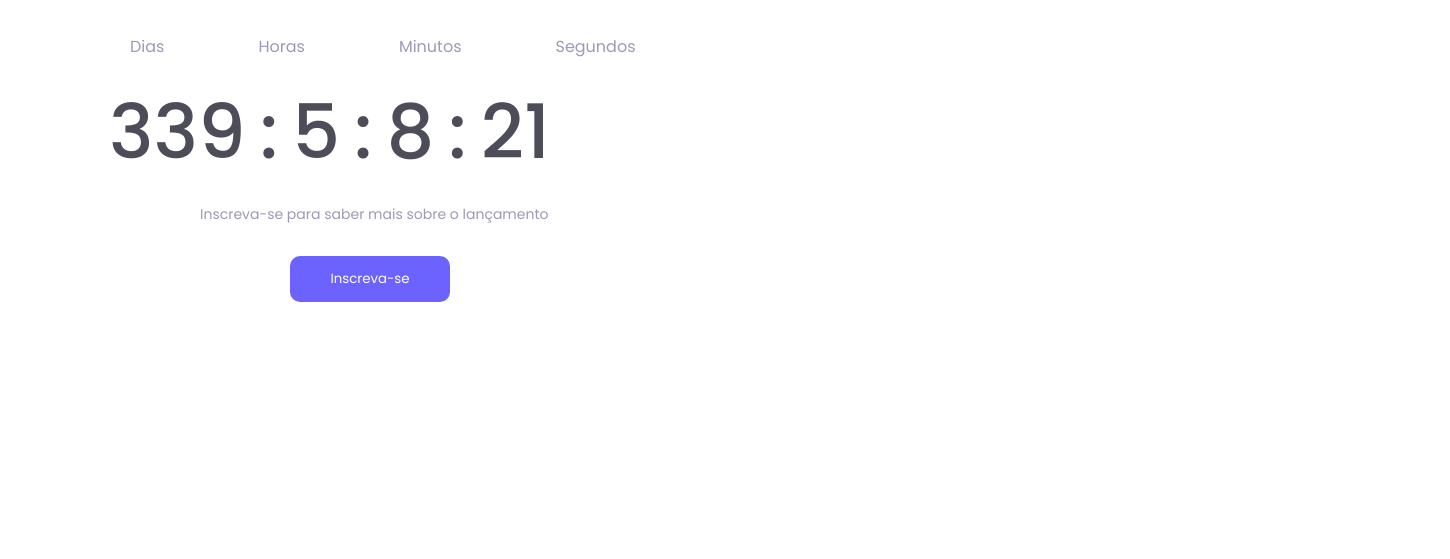
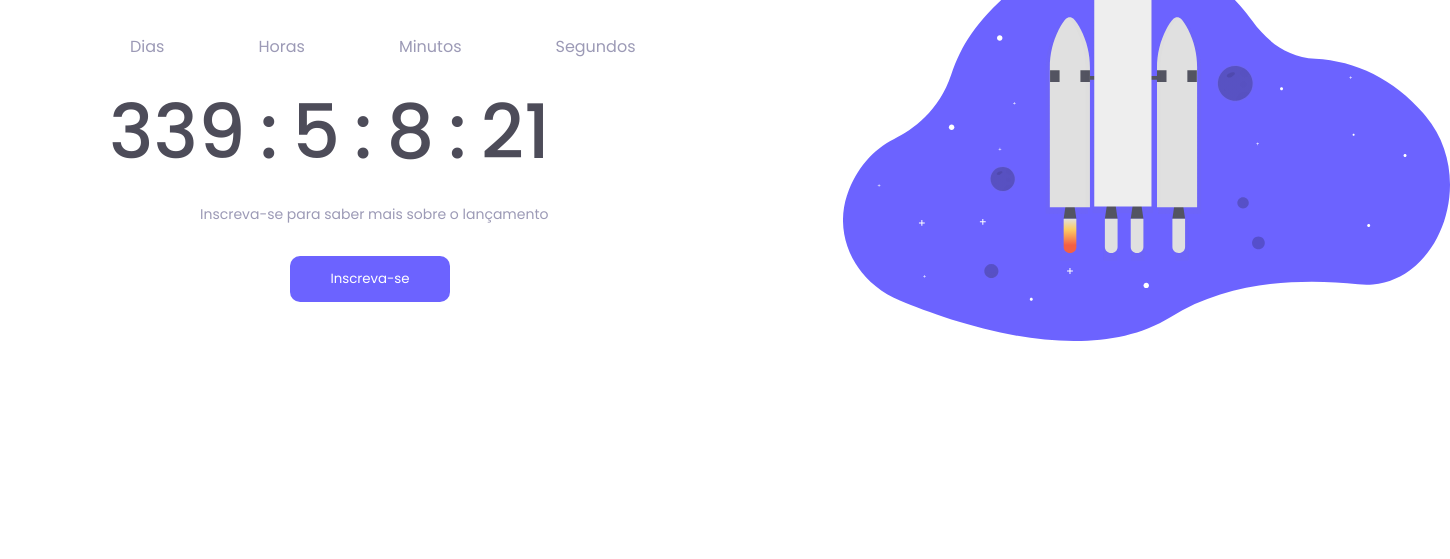
Before and after one commit to FelipeGrigolo/countdown, a plain HTML site: page index.html in a window 1280 px wide. Shown: the part 241-800 px from the top of the page, 1450 px wide, since content can reach past the window. Drawn offline with Linux system fonts and the light colour scheme.

Commit message:
Update index.html

```diff
--- a/index.html
+++ b/index.html
@@ -38,7 +38,7 @@
         <input type="submit" id="btn" value="Inscreva-se">
     </div>
     <div class="img">
-        <img src="./images/rocket.svg" alt="">
+        <img src="./rocket.svg" alt="">
     </div>
 
 
```
